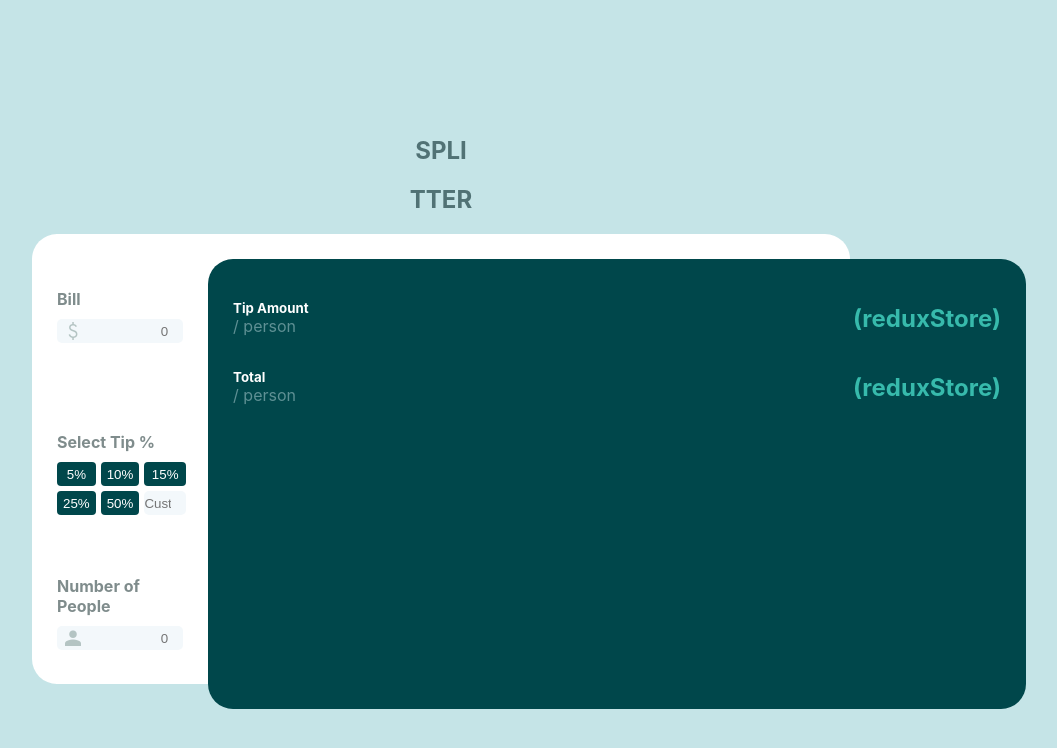
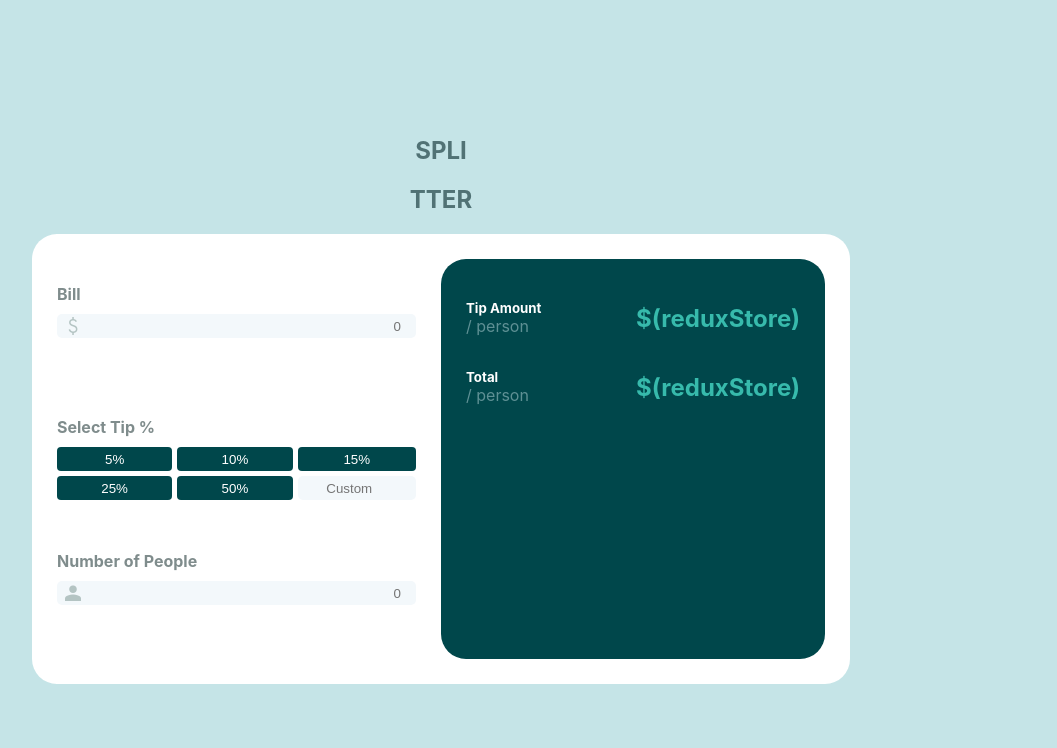
Before and after one commit to im-victor-mendez/tip_calculator, a React (Create React App) app: page / in a window 1280 px wide. Shown: the top 748 px of the page, without its empty margins (199-1256 px from the left). Built offline with nearby package versions, Linux system fonts and the light colour scheme.

Commit message:
Fixed Results style.

```diff
--- a/src/components/Results.jsx
+++ b/src/components/Results.jsx
@@ -32,7 +32,7 @@ function Result(props) {
             <h1 id='name'>{props.name}</h1>
             <p id='subname'>{props.subname}</p>
         </div>
-        <h2 id='result'>{props.result}</h2>
+        <h2 id='result'>${props.result}</h2>
     </div>
   )
 }
--- a/src/styles/Results.scss
+++ b/src/styles/Results.scss
@@ -1,5 +1,7 @@
 #results-board {
     background-color: var(--background-results);
+    width: auto;
+    height: auto;
 
     .result-div {
         display: flex;
```
